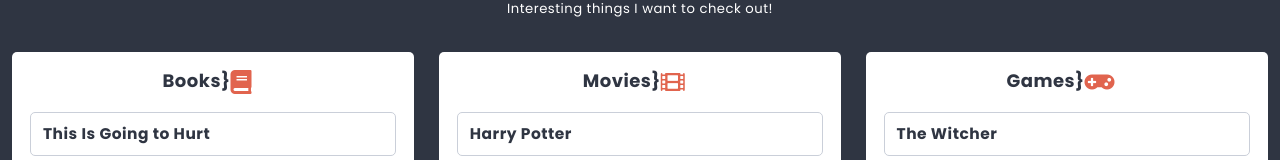
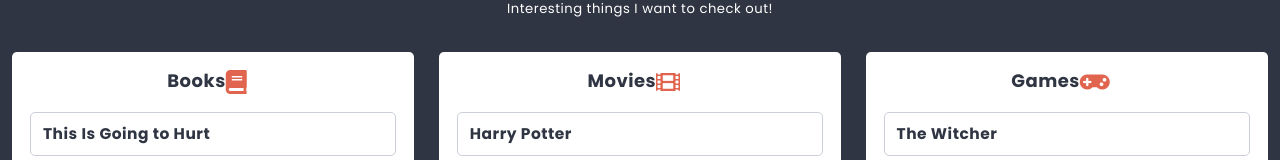
Before and after one commit to Vilgefort/Nauka-reacta, a React app: page / in a window 1280 px wide. Shown: the part 380-540 px from the top of the page. Built offline with nearby package versions, Linux system fonts and the light colour scheme.

Commit message:
Add ESLint and husky

```diff
--- a/src/components/App/App.js
+++ b/src/components/App/App.js
@@ -2,7 +2,6 @@
 import styles from './App.scss';
 import List from '../List/List.js';
 import { pageContents, listData } from '../../data/dataStore';
-
 class App extends React.Component {
   render() {
     return (
--- a/src/components/Column/Column.js
+++ b/src/components/Column/Column.js
@@ -31,7 +31,7 @@
     return (
       <section className={styles.component}>
         <h3 className={styles.title}>
-					{this.props.title}}
+          {this.props.title}
           <span className={styles.icon}>
             <Icon name={this.props.icon} />
           </span>
--- a/src/components/Creator/Creator.js
+++ b/src/components/Creator/Creator.js
@@ -6,54 +6,59 @@
 class Creator extends React.Component {
   static propTypes = {
     text: PropTypes.string,
-  }
+    action: PropTypes.node,
+  };
 
   static defaultProps = {
     text: 'Add new item',
-  }
+  };
 
   state = {
     value: '',
     visibleButtons: false,
-  }
+  };
 
-  handleChange(event){
-    // console.log(event);
+  handleChange(event) {
+    //console.log(event);
     this.setState({
       value: event.target.value,
-      visibleButtons: event.target.value.length > 0
+      visibleButtons: event.target.value.length > 0,
     });
   }
 
-  handleOK(){
-    if(this.state.value != ''){
+  handleOK() {
+    if (this.state.value != '') {
       this.props.action(this.state.value);
       this.setState({
         value: '',
-        visibleButtons: false
+        visibleButtons: false,
       });
     }
   }
 
-  handleCancel(){
-    this.setState({
-      value: '',
-      visibleButtons: false
-    });
+  handleCancel() {
+    if (window.confirm('Do you really want to leave?') == true) {
+      this.setState({
+        value: '',
+        visibleButtons: false,
+      });
+    }
   }
 
   render() {
     return (
       <div className={styles.component}>
         <input
-          type='text'
+          type="text"
           placeholder={this.props.text}
           value={this.state.value}
           onChange={event => this.handleChange(event)}
         />
         <div className={styles.buttons + (this.state.visibleButtons ? ' ' + styles.buttonsShown : '')}>
           <Button onClick={() => this.handleOK()}>OK</Button>
-          <Button onClick={() => this.handleCancel()} variant='danger'>cancel</Button>
+          <Button onClick={() => this.handleCancel()} variant="danger">
+            cancel
+          </Button>
         </div>
       </div>
     );
--- a/src/components/Icon/Icon.js
+++ b/src/components/Icon/Icon.js
@@ -4,7 +4,7 @@
 const Icon = props => <i className={`fas fa-${props.name}`} />;
 
 Icon.propTypes = {
-	name: PropTypes.node,
+  name: PropTypes.node,
 };
 
 export default Icon;
--- a/src/index.js
+++ b/src/index.js
@@ -4,4 +4,5 @@
 import ReactDOM from 'react-dom';
 import App from './components/App/App';
 
+const test = '1';
 ReactDOM.render(<App />, document.getElementById('app'));
```
Also changed, not shown: package.json (+15 -1 lines), src/components/Button/Button.js (+12 -3 lines), .eslintrc.json (added), src/components/Card/Card.js (indentation only), src/components/Hero/Hero.js (indentation only), src/components/List/List.js (indentation only), src/data/dataStore.js (indentation only), 1 other file (tests, documents, lock files or other folders). Lines whose indentation alone changed are shown as unchanged.
